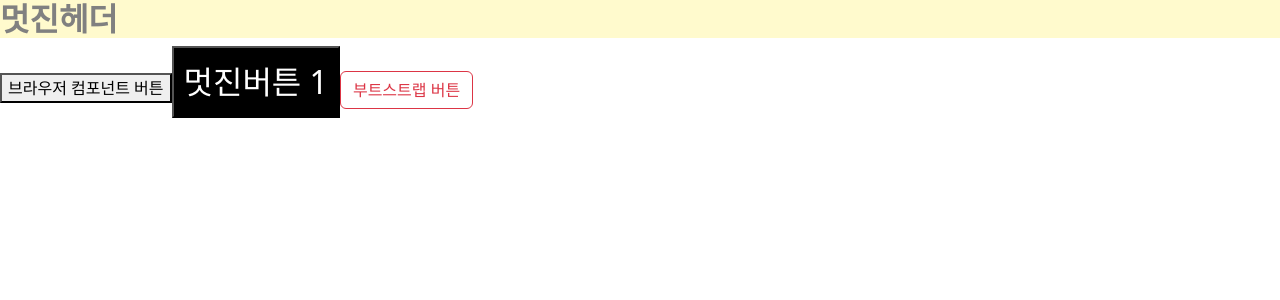
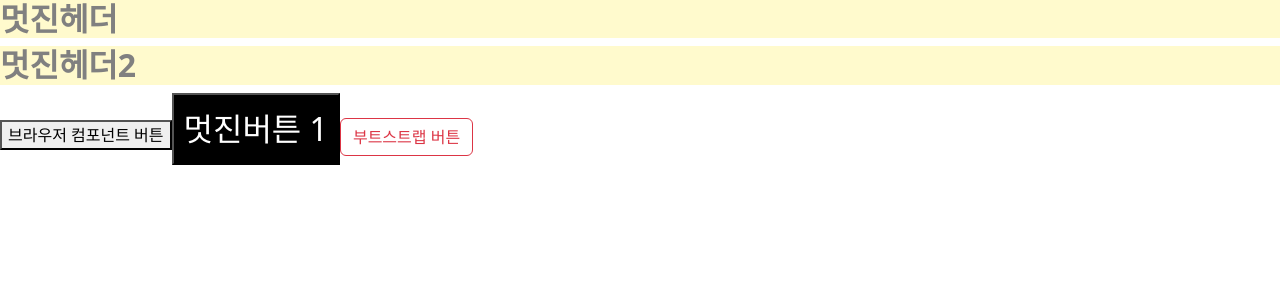
Before and after one commit to yumin359/react, a React (Vite) app: page / in a window 1280 px wide. Shown: the top 300 px of the page. Built offline with nearby package versions, Linux system fonts and the light colour scheme.

Commit message:
0702 event props

```diff
--- a/src/App20.jsx
+++ b/src/App20.jsx
@@ -32,12 +32,16 @@ function AwesomeHeader({ children, onDoubleClick }) {
   );
 }
 function App20(props) {
+  const handleHeaderDoubleClick2 = () => console.log("멋진헤더2 더블클릭");
   return (
     <div>
       {/* 연습 : AwesomeHeader 를 만들고 마우스가 더블클릭하면 콘솔에 메시지 출력 */}
       {/* <h1 style={적절한 스타일 주기}></h1> */}
       <AwesomeHeader onDoubleClick={() => console.log("멋진헤더 더블클릭")}>
         멋진헤더
+      </AwesomeHeader>
+      <AwesomeHeader onDoubleClick={handleHeaderDoubleClick2}>
+        멋진헤더2
       </AwesomeHeader>
 
       <button onClick={() => console.log("보통의 버튼 클릭")}>
```
